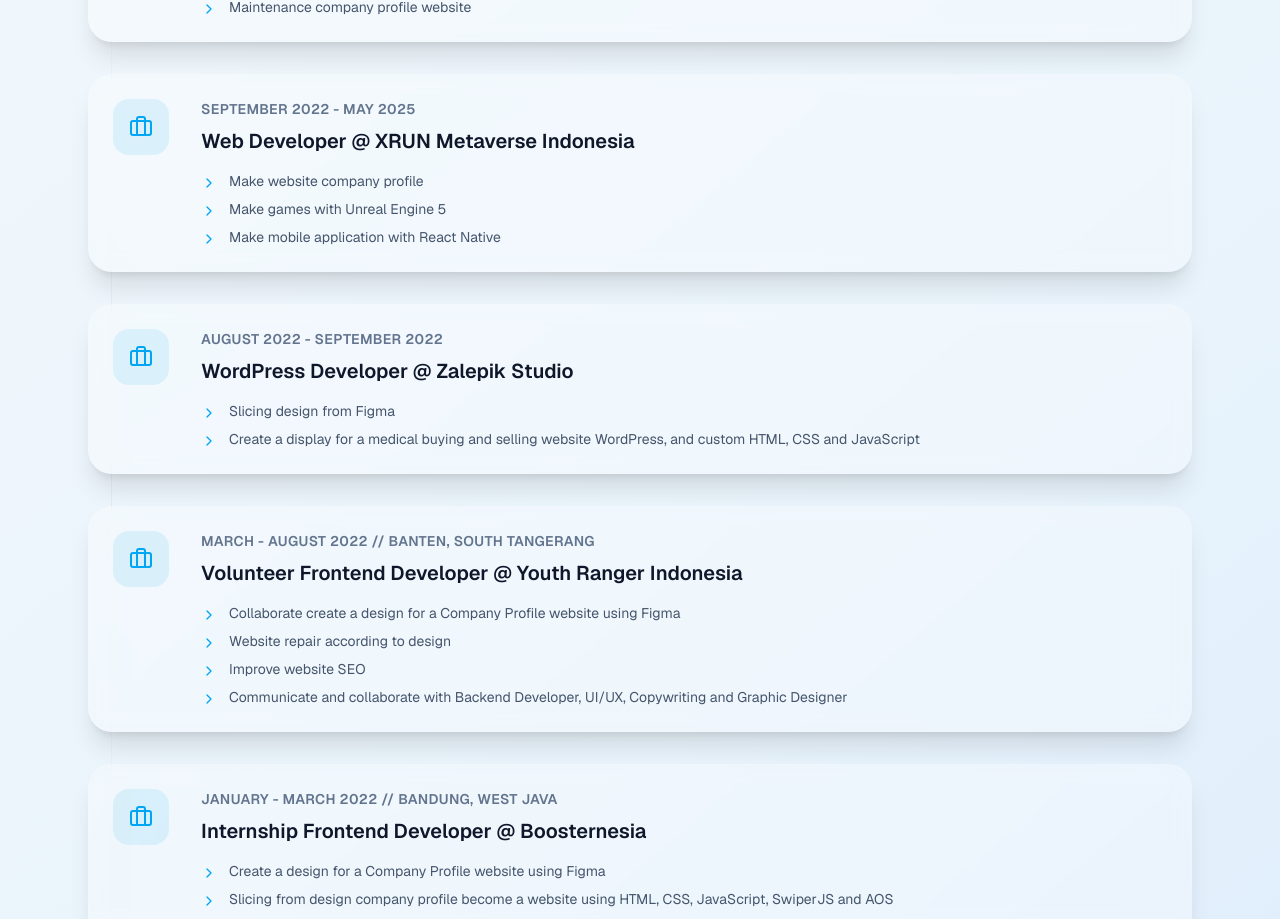
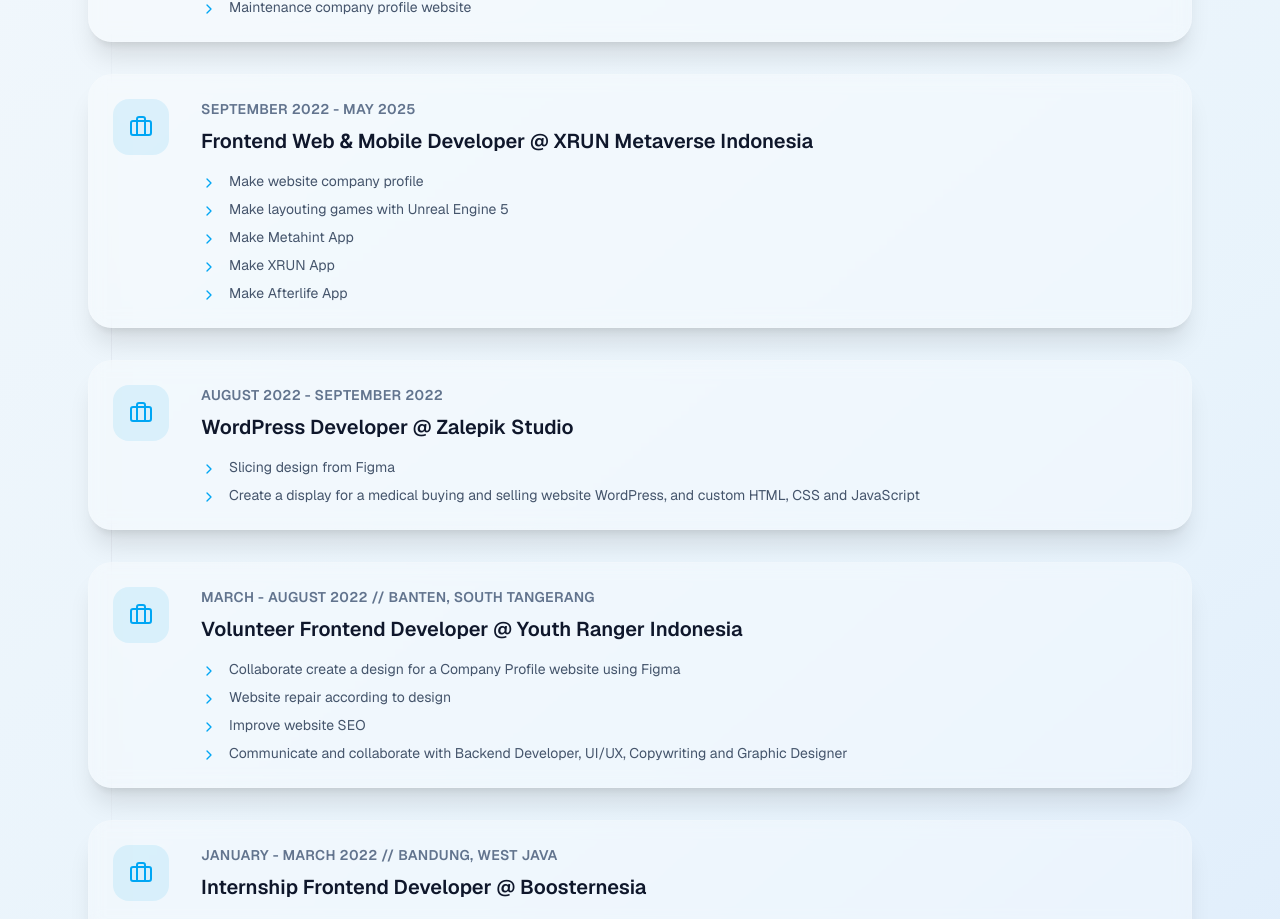
Before and after one commit to mfebriann/personal-website, a Next.js app: page / in a window 1280 px wide. Shown: the part 1435-2354 px from the top of the page. Built offline with nearby package versions, Linux system fonts and the light colour scheme.

Commit message:
fix(experience): add some project experience with xrun

```diff
--- a/src/components/sections/experience-section.tsx
+++ b/src/components/sections/experience-section.tsx
@@ -13,12 +13,12 @@
 		highlights: ['Make website company profile', 'Make website about agency', 'Maintenance company profile website'],
 	},
 	{
-		role: 'Web Developer',
+		role: 'Frontend Web & Mobile Developer',
 		company: 'XRUN Metaverse Indonesia',
 		period: 'September 2022 - May 2025',
 		location: '',
 		type: 'work' as const,
-		highlights: ['Make website company profile', 'Make games with Unreal Engine 5', 'Make mobile application with React Native'],
+		highlights: ['Make website company profile', 'Make layouting games with Unreal Engine 5', 'Make Metahint App', 'Make XRUN App', 'Make Afterlife App'],
 	},
 	{
 		role: 'WordPress Developer',
```
